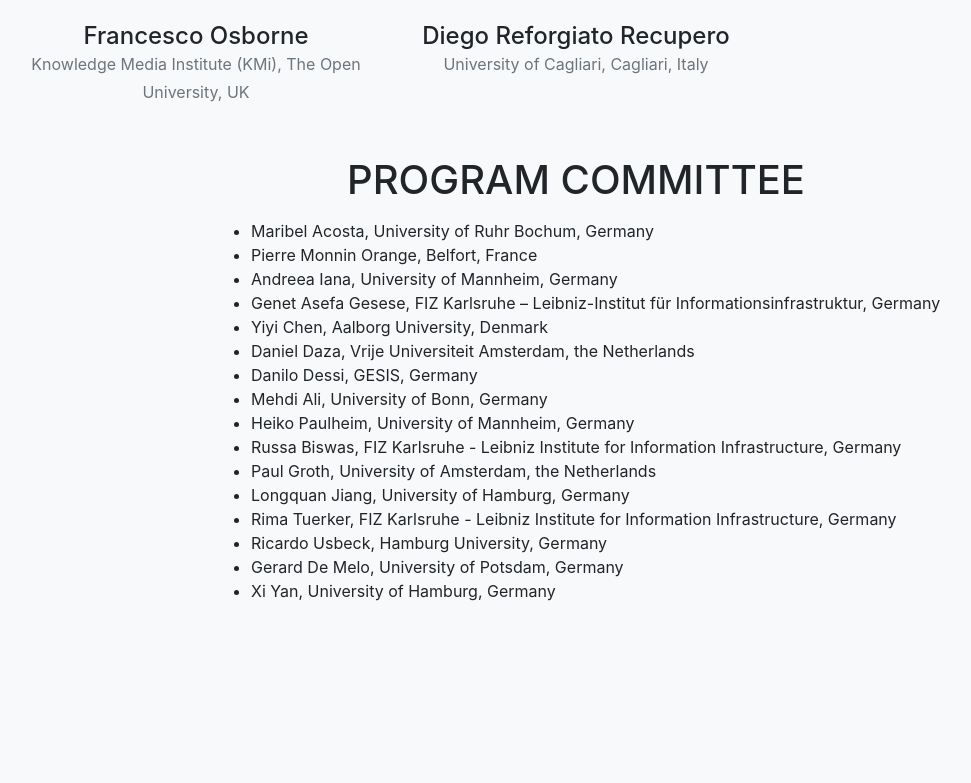
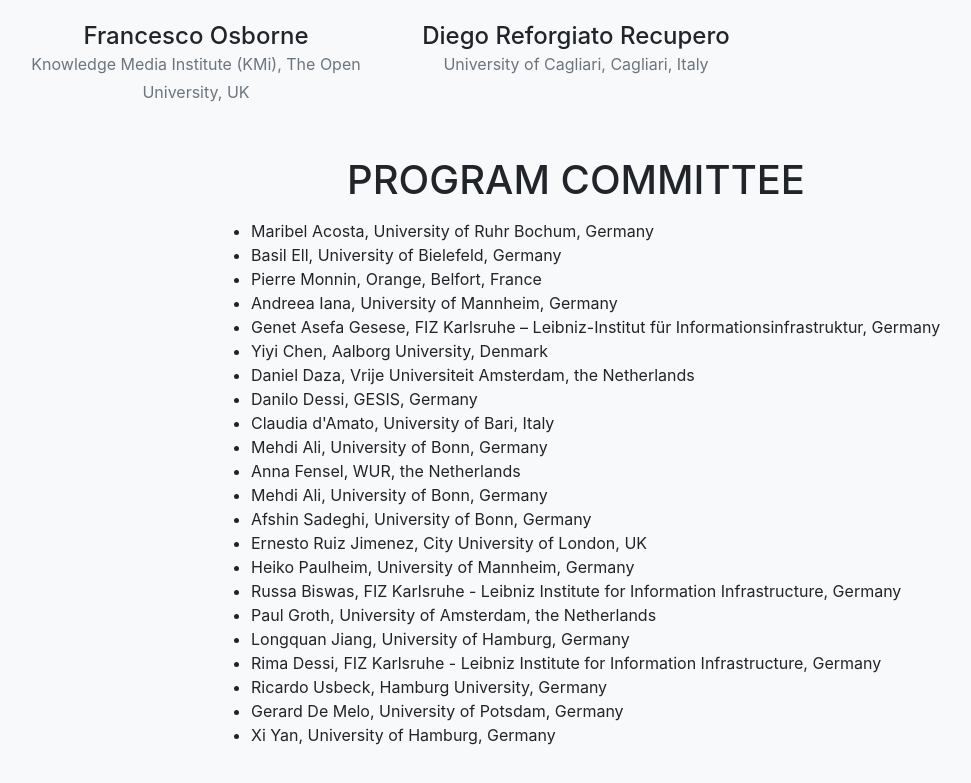
Before and after one commit to alammehwish/dl4kg2023, a website with bundled scripts: page index.html in a window 1280 px wide. Shown: the part 5427-6210 px from the top of the page, without its empty margins (64-1035 px from the left). Built offline with nearby package versions, Linux system fonts and the light colour scheme; files whose address does not match are found by name; a web font is replaced by a local one.

Commit message:
updated PC members

```diff
--- a/index.html
+++ b/index.html
@@ -436,18 +436,24 @@
           <div style="text-align:left">
             <ul>
     <li> Maribel Acosta, University of Ruhr Bochum, Germany</li>
-    <li>Pierre  Monnin  Orange, Belfort, France</li>
+    <li>Basil Ell, University of Bielefeld, Germany</li>
+    <li>Pierre  Monnin,  Orange, Belfort, France</li>
 		<li>Andreea Iana, University of Mannheim, Germany</li>
 		<li>Genet Asefa Gesese, FIZ Karlsruhe – Leibniz-Institut für Informationsinfrastruktur, Germany</li>
 		<li>Yiyi Chen, Aalborg University, Denmark</li>
 		<li>Daniel Daza, Vrije Universiteit Amsterdam, the Netherlands</li>
 		<li>Danilo Dessi, GESIS, Germany</li>
+    <li>Claudia d'Amato, University of Bari, Italy</li>
 		<li>Mehdi Ali, University of Bonn, Germany</li>
+    <li>Anna Fensel, WUR, the Netherlands</li>
+    <li>Mehdi Ali, University of Bonn, Germany</li>
+    <li>Afshin Sadeghi, University of Bonn, Germany</li>
+    <li>Ernesto Ruiz Jimenez, City University of London, UK</li>
 		<li>Heiko Paulheim, University of Mannheim, Germany</li>
 		<li>Russa Biswas, FIZ Karlsruhe - Leibniz Institute for Information Infrastructure, Germany</li>
 		<li>Paul Groth, University of Amsterdam, the Netherlands</li>
 		<li>Longquan Jiang, University of Hamburg, Germany</li>
-		<li>Rima Tuerker, FIZ Karlsruhe - Leibniz Institute for Information Infrastructure, Germany</li>
+		<li>Rima Dessi, FIZ Karlsruhe - Leibniz Institute for Information Infrastructure, Germany</li>
 		<li>Ricardo Usbeck, Hamburg University, Germany</li>
 		<li>Gerard De Melo, University of Potsdam, Germany</li>
 		<li> Xi Yan, University of Hamburg, Germany</li>
```
